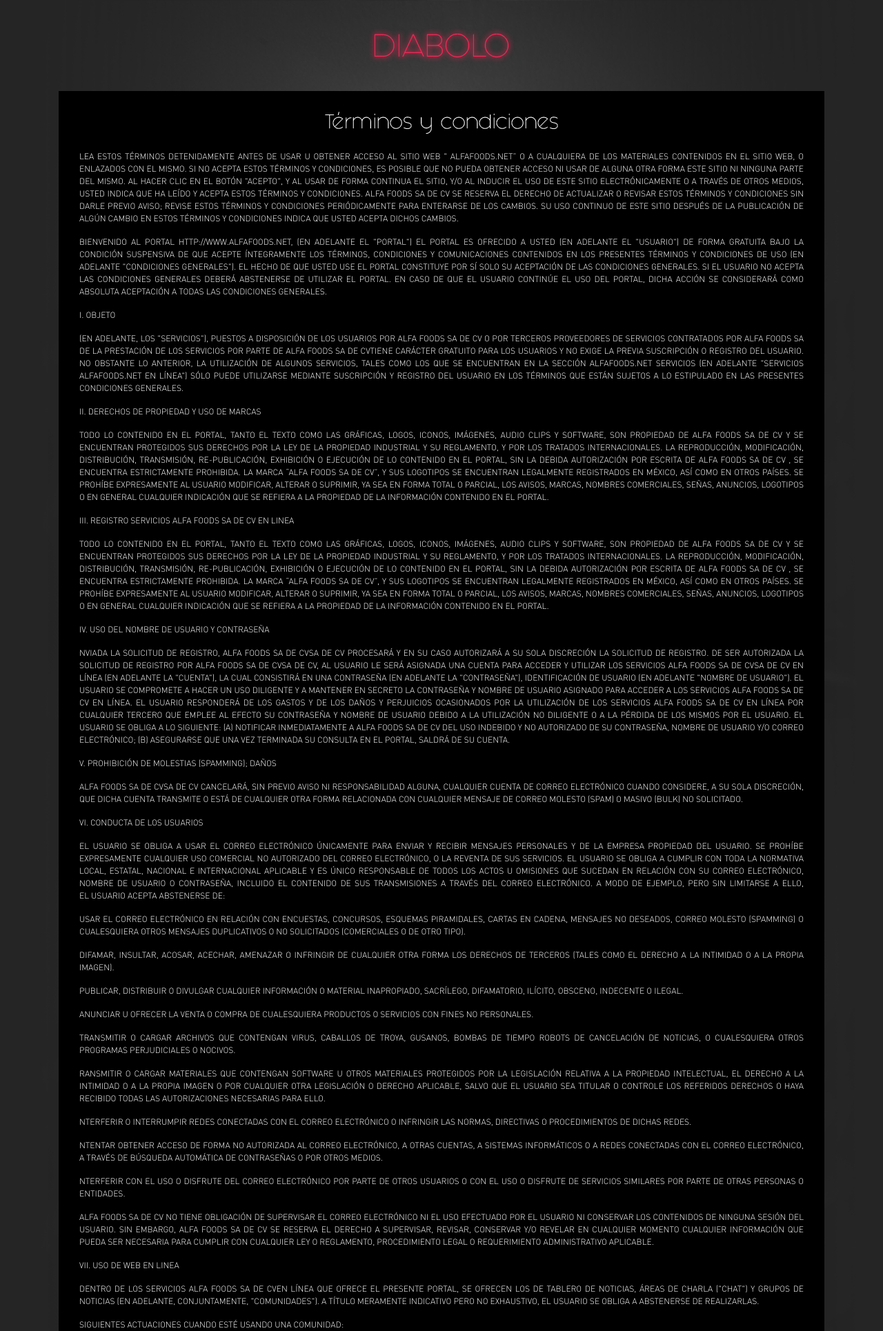
After one commit to oswaldo-ideeo/Diabolo-git, a PHP site: page /terminos.php in a window 1280 px wide. The commit adds this page. Shown: the top 1930 px of the page at 69% size. Run offline with PHP 8.4, Linux system fonts and the light colour scheme.

Commit message:
terminos y avisos

```diff
--- a/css/style.css
+++ b/css/style.css
@@ -705,3 +705,30 @@
     	margin: auto;
 	}
 }
+
+
+/* //////////////////// terminosycondiciones //////////////// */
+
+.terminosycondiciones {
+    margin-top: 40px;
+    padding: 30px 30px 20px 30px;
+    background: #000;
+    margin-bottom: 50px;
+}
+.terminosycondiciones p {
+  color: #fff;
+  font-size: 12px;
+  text-align: justify;
+}
+.aviso {
+    margin-top: 40px;
+    padding: 30px 30px 20px 30px;
+    background: #000;
+    margin-bottom: 50px;
+}
+.aviso p {
+  color: #fff;
+  font-size: 12px;
+  text-align: justify;
+  text-transform: uppercase;
+}
--- a/includes/footer.php
+++ b/includes/footer.php
@@ -3,12 +3,10 @@
 				<div class="col-12 col-md-10 t-center">
 					<div class="row foot">
 						<div class="col-sm-3 t-center foot-gris">DIABOLO.COM&copy;</div>
-						<div class="col-sm-3 t-center"><a class="foot-link foot-gris" href="terminos.php">TERMINOS Y CONDICIONES</a></div>
-						<div class="col-sm-3 t-center"><a class="foot-link foot-gris" href="privacidad.php">AVISO DE PRIVACIDAD</a></div>
+						<div class="col-sm-3 t-center"><a class="foot-link foot-gris" href="terminos.php" target="_blank">TERMINOS Y CONDICIONES</a></div>
+						<div class="col-sm-3 t-center"><a class="foot-link foot-gris" href="privacidad.php" target="_blank">AVISO DE PRIVACIDAD</a></div>
 						<div class="col-sm-3 t-center"><a class="foot-link foot-gris" href="faq.php">PREGUNTAS FRECUENTES</a></div>
 					</div>
-
-
 				</div>
 			</div>
 		</div>
--- /dev/null
+++ b/terminos.php
@@ -0,0 +1,56 @@
+<?php $page = 'DIABOLO'; ?>
+<?php $desc = 'Aqui va la descripccion de la pagina'; ?>
+
+<!DOCTYPE html>
+<html>
+	<head>
+		<?php include 'includes/head.php'; ?>
+	</head>
+	<body class="back-diabolo">
+		<div class="container">
+			<div class="col-sm-12 t-center" style="padding-top: 40px;">
+				<img src="images/diabolo-glow.png" alt="">
+			</div>
+			<div class="col-md-12 t-center terminosycondiciones">
+				<img src="images/terminos.png"><br><br>
+				<p>LEA ESTOS TÉRMINOS DETENIDAMENTE ANTES DE USAR U OBTENER ACCESO AL SITIO WEB " ALFAFOODS.NET” O A CUALQUIERA DE LOS MATERIALES CONTENIDOS EN EL SITIO WEB, O ENLAZADOS CON EL MISMO. SI NO ACEPTA ESTOS TÉRMINOS Y CONDICIONES, ES POSIBLE QUE NO PUEDA OBTENER ACCESO NI USAR DE ALGUNA OTRA FORMA ESTE SITIO NI NINGUNA PARTE DEL MISMO. AL HACER CLIC EN EL BOTÓN "ACEPTO", Y AL USAR DE FORMA CONTINUA EL SITIO, Y/O AL INDUCIR EL USO DE ESTE SITIO ELECTRÓNICAMENTE O A TRAVÉS DE OTROS MEDIOS, USTED INDICA QUE HA LEÍDO Y ACEPTA ESTOS TÉRMINOS Y CONDICIONES. ALFA FOODS SA DE CV SE RESERVA EL DERECHO DE ACTUALIZAR O REVISAR ESTOS TÉRMINOS Y CONDICIONES SIN DARLE PREVIO AVISO; REVISE ESTOS TÉRMINOS Y CONDICIONES PERIÓDICAMENTE PARA ENTERARSE DE LOS CAMBIOS. SU USO CONTINUO DE ESTE SITIO DESPUÉS DE LA PUBLICACIÓN DE ALGÚN CAMBIO EN ESTOS TÉRMINOS Y CONDICIONES INDICA QUE USTED ACEPTA DICHOS CAMBIOS.</p>
+				<p>BIENVENIDO AL PORTAL HTTP://WWW.ALFAFOODS.NET, (EN ADELANTE EL "PORTAL") EL PORTAL ES OFRECIDO A USTED (EN ADELANTE EL "USUARIO") DE FORMA GRATUITA BAJO LA CONDICIÓN SUSPENSIVA DE QUE ACEPTE ÍNTEGRAMENTE LOS TÉRMINOS, CONDICIONES Y COMUNICACIONES CONTENIDOS EN LOS PRESENTES TÉRMINOS Y CONDICIONES DE USO (EN ADELANTE "CONDICIONES GENERALES"). EL HECHO DE QUE USTED USE EL PORTAL CONSTITUYE POR SÍ SOLO SU ACEPTACIÓN DE LAS CONDICIONES GENERALES. SI EL USUARIO NO ACEPTA LAS CONDICIONES GENERALES DEBERÁ ABSTENERSE DE UTILIZAR EL PORTAL. EN CASO DE QUE EL USUARIO CONTINÚE EL USO DEL PORTAL, DICHA ACCIÓN SE CONSIDERARÁ COMO ABSOLUTA ACEPTACIÓN A TODAS LAS CONDICIONES GENERALES.</p>
+				<p>I. OBJETO</p>
+				<p>(EN ADELANTE, LOS "SERVICIOS"), PUESTOS A DISPOSICIÓN DE LOS USUARIOS POR ALFA FOODS SA DE CV   O POR TERCEROS PROVEEDORES DE SERVICIOS CONTRATADOS POR ALFA FOODS SA DE LA PRESTACIÓN DE LOS SERVICIOS POR PARTE DE ALFA FOODS SA DE CVTIENE CARÁCTER GRATUITO PARA LOS USUARIOS Y NO EXIGE LA PREVIA SUSCRIPCIÓN O REGISTRO DEL USUARIO. NO OBSTANTE LO ANTERIOR, LA UTILIZACIÓN DE ALGUNOS SERVICIOS, TALES COMO LOS QUE SE ENCUENTRAN EN LA SECCIÓN ALFAFOODS.NET SERVICIOS (EN ADELANTE "SERVICIOS ALFAFOODS.NET EN LÍNEA") SÓLO PUEDE UTILIZARSE MEDIANTE SUSCRIPCIÓN Y REGISTRO DEL USUARIO EN LOS TÉRMINOS QUE ESTÁN SUJETOS A LO ESTIPULADO EN LAS PRESENTES CONDICIONES GENERALES.</p>
+				<p>II. DERECHOS DE PROPIEDAD Y USO DE MARCAS</p>
+				<p>TODO LO CONTENIDO EN EL PORTAL, TANTO EL TEXTO COMO LAS GRÁFICAS, LOGOS, ICONOS, IMÁGENES, AUDIO CLIPS Y SOFTWARE, SON PROPIEDAD DE ALFA FOODS SA DE CV Y SE ENCUENTRAN PROTEGIDOS SUS DERECHOS POR LA LEY DE LA PROPIEDAD INDUSTRIAL Y SU REGLAMENTO, Y POR LOS TRATADOS INTERNACIONALES. LA REPRODUCCIÓN, MODIFICACIÓN, DISTRIBUCIÓN, TRANSMISIÓN, RE-PUBLICACIÓN, EXHIBICIÓN O EJECUCIÓN DE LO CONTENIDO EN EL PORTAL, SIN LA DEBIDA AUTORIZACIÓN POR ESCRITA DE ALFA FOODS SA DE CV , SE ENCUENTRA ESTRICTAMENTE PROHIBIDA. LA MARCA “ALFA FOODS SA DE CV”, Y SUS LOGOTIPOS SE ENCUENTRAN LEGALMENTE REGISTRADOS EN MÉXICO, ASÍ COMO EN OTROS PAÍSES. SE PROHÍBE EXPRESAMENTE AL USUARIO MODIFICAR, ALTERAR O SUPRIMIR, YA SEA EN FORMA TOTAL O PARCIAL, LOS AVISOS, MARCAS, NOMBRES COMERCIALES, SEÑAS, ANUNCIOS, LOGOTIPOS O EN GENERAL CUALQUIER INDICACIÓN QUE SE REFIERA A LA PROPIEDAD DE LA INFORMACIÓN CONTENIDO EN EL PORTAL.</p>
+				<p>III. REGISTRO SERVICIOS ALFA FOODS SA DE CV EN LINEA</p>
+				<p>TODO LO CONTENIDO EN EL PORTAL, TANTO EL TEXTO COMO LAS GRÁFICAS, LOGOS, ICONOS, IMÁGENES, AUDIO CLIPS Y SOFTWARE, SON PROPIEDAD DE ALFA FOODS SA DE CV Y SE ENCUENTRAN PROTEGIDOS SUS DERECHOS POR LA LEY DE LA PROPIEDAD INDUSTRIAL Y SU REGLAMENTO, Y POR LOS TRATADOS INTERNACIONALES. LA REPRODUCCIÓN, MODIFICACIÓN, DISTRIBUCIÓN, TRANSMISIÓN, RE-PUBLICACIÓN, EXHIBICIÓN O EJECUCIÓN DE LO CONTENIDO EN EL PORTAL, SIN LA DEBIDA AUTORIZACIÓN POR ESCRITA DE ALFA FOODS SA DE CV , SE ENCUENTRA ESTRICTAMENTE PROHIBIDA. LA MARCA “ALFA FOODS SA DE CV”, Y SUS LOGOTIPOS SE ENCUENTRAN LEGALMENTE REGISTRADOS EN MÉXICO, ASÍ COMO EN OTROS PAÍSES. SE PROHÍBE EXPRESAMENTE AL USUARIO MODIFICAR, ALTERAR O SUPRIMIR, YA SEA EN FORMA TOTAL O PARCIAL, LOS AVISOS, MARCAS, NOMBRES COMERCIALES, SEÑAS, ANUNCIOS, LOGOTIPOS O EN GENERAL CUALQUIER INDICACIÓN QUE SE REFIERA A LA PROPIEDAD DE LA INFORMACIÓN CONTENIDO EN EL PORTAL.</p>
+				<p>IV. USO DEL NOMBRE DE USUARIO Y CONTRASEÑA</p>
+				<p>NVIADA LA SOLICITUD DE REGISTRO, ALFA FOODS SA DE CVSA DE CV PROCESARÁ Y EN SU CASO AUTORIZARÁ A SU SOLA DISCRECIÓN LA SOLICITUD DE REGISTRO. DE SER AUTORIZADA LA SOLICITUD DE REGISTRO POR ALFA FOODS SA DE CVSA DE CV, AL USUARIO LE SERÁ ASIGNADA UNA CUENTA PARA ACCEDER Y UTILIZAR LOS SERVICIOS ALFA FOODS SA DE CVSA DE CV EN LÍNEA (EN ADELANTE LA "CUENTA"), LA CUAL CONSISTIRÁ EN UNA CONTRASEÑA (EN ADELANTE LA "CONTRASEÑA"), IDENTIFICACIÓN DE USUARIO (EN ADELANTE "NOMBRE DE USUARIO"). EL USUARIO SE COMPROMETE A HACER UN USO DILIGENTE Y A MANTENER EN SECRETO LA CONTRASEÑA Y NOMBRE DE USUARIO ASIGNADO PARA ACCEDER A LOS SERVICIOS ALFA FOODS SA DE CV EN LÍNEA. EL USUARIO RESPONDERÁ DE LOS GASTOS Y DE LOS DAÑOS Y PERJUICIOS OCASIONADOS POR LA UTILIZACIÓN DE LOS SERVICIOS ALFA FOODS SA DE CV EN LÍNEA POR CUALQUIER TERCERO QUE EMPLEE AL EFECTO SU CONTRASEÑA Y NOMBRE DE USUARIO DEBIDO A LA UTILIZACIÓN NO DILIGENTE O A LA PÉRDIDA DE LOS MISMOS POR EL USUARIO. EL USUARIO SE OBLIGA A LO SIGUIENTE: (A) NOTIFICAR INMEDIATAMENTE A ALFA FOODS SA DE CV DEL USO INDEBIDO Y NO AUTORIZADO DE SU CONTRASEÑA, NOMBRE DE USUARIO Y/O CORREO ELECTRÓNICO; (B) ASEGURARSE QUE UNA VEZ TERMINADA SU CONSULTA EN EL PORTAL, SALDRÁ DE SU CUENTA.</p>
+				<p>V. PROHIBICIÓN DE MOLESTIAS (SPAMMING); DAÑOS</p>
+				<p>ALFA FOODS SA DE CVSA DE CV CANCELARÁ, SIN PREVIO AVISO NI RESPONSABILIDAD ALGUNA, CUALQUIER CUENTA DE CORREO ELECTRÓNICO CUANDO CONSIDERE, A SU SOLA DISCRECIÓN, QUE DICHA CUENTA TRANSMITE O ESTÁ DE CUALQUIER OTRA FORMA RELACIONADA CON CUALQUIER MENSAJE DE CORREO MOLESTO (SPAM) O MASIVO (BULK) NO SOLICITADO.</p>
+				<p>VI. CONDUCTA DE LOS USUARIOS</p>
+				<p>EL USUARIO SE OBLIGA A USAR EL CORREO ELECTRÓNICO ÚNICAMENTE PARA ENVIAR Y RECIBIR MENSAJES PERSONALES Y DE LA EMPRESA PROPIEDAD DEL USUARIO. SE PROHÍBE EXPRESAMENTE CUALQUIER USO COMERCIAL NO AUTORIZADO DEL CORREO ELECTRÓNICO, O LA REVENTA DE SUS SERVICIOS. EL USUARIO SE OBLIGA A CUMPLIR CON TODA LA NORMATIVA LOCAL, ESTATAL, NACIONAL E INTERNACIONAL APLICABLE Y ES ÚNICO RESPONSABLE DE TODOS LOS ACTOS U OMISIONES QUE SUCEDAN EN RELACIÓN CON SU CORREO ELECTRÓNICO, NOMBRE DE USUARIO O CONTRASEÑA, INCLUIDO EL CONTENIDO DE SUS TRANSMISIONES A TRAVÉS DEL CORREO ELECTRÓNICO. A MODO DE EJEMPLO, PERO SIN LIMITARSE A ELLO, EL USUARIO ACEPTA ABSTENERSE DE:</p>
+				<p>USAR EL CORREO ELECTRÓNICO EN RELACIÓN CON ENCUESTAS, CONCURSOS, ESQUEMAS PIRAMIDALES, CARTAS EN CADENA, MENSAJES NO DESEADOS, CORREO MOLESTO (SPAMMING) O CUALESQUIERA OTROS MENSAJES DUPLICATIVOS O NO SOLICITADOS (COMERCIALES O DE OTRO TIPO).</p>
+				<p>DIFAMAR, INSULTAR, ACOSAR, ACECHAR, AMENAZAR O INFRINGIR DE CUALQUIER OTRA FORMA LOS DERECHOS DE TERCEROS (TALES COMO EL DERECHO A LA INTIMIDAD O A LA PROPIA IMAGEN).</p>
+				<p>PUBLICAR, DISTRIBUIR O DIVULGAR CUALQUIER INFORMACIÓN O MATERIAL INAPROPIADO, SACRÍLEGO, DIFAMATORIO, ILÍCITO, OBSCENO, INDECENTE O ILEGAL.</p>
+				<p>ANUNCIAR U OFRECER LA VENTA O COMPRA DE CUALESQUIERA PRODUCTOS O SERVICIOS CON FINES NO PERSONALES.</p>
+				<p>TRANSMITIR O CARGAR ARCHIVOS QUE CONTENGAN VIRUS, CABALLOS DE TROYA, GUSANOS, BOMBAS DE TIEMPO ROBOTS DE CANCELACIÓN DE NOTICIAS, O CUALESQUIERA OTROS PROGRAMAS PERJUDICIALES O NOCIVOS.</p>
+				<p>RANSMITIR O CARGAR MATERIALES QUE CONTENGAN SOFTWARE U OTROS MATERIALES PROTEGIDOS POR LA LEGISLACIÓN RELATIVA A LA PROPIEDAD INTELECTUAL, EL DERECHO A LA INTIMIDAD O A LA PROPIA IMAGEN O POR CUALQUIER OTRA LEGISLACIÓN O DERECHO APLICABLE, SALVO QUE EL USUARIO SEA TITULAR O CONTROLE LOS REFERIDOS DERECHOS O HAYA RECIBIDO TODAS LAS AUTORIZACIONES NECESARIAS PARA ELLO.</p>
+				<p>NTERFERIR O INTERRUMPIR REDES CONECTADAS CON EL CORREO ELECTRÓNICO O INFRINGIR LAS NORMAS, DIRECTIVAS O PROCEDIMIENTOS DE DICHAS REDES.</p>
+				<p>NTENTAR OBTENER ACCESO DE FORMA NO AUTORIZADA AL CORREO ELECTRÓNICO, A OTRAS CUENTAS, A SISTEMAS INFORMÁTICOS O A REDES CONECTADAS CON EL CORREO ELECTRÓNICO, A TRAVÉS DE BÚSQUEDA AUTOMÁTICA DE CONTRASEÑAS O POR OTROS MEDIOS.</p>
+				<p>NTERFERIR CON EL USO O DISFRUTE DEL CORREO ELECTRÓNICO POR PARTE DE OTROS USUARIOS O CON EL USO O DISFRUTE DE SERVICIOS SIMILARES POR PARTE DE OTRAS PERSONAS O ENTIDADES.</p>
+				<p>ALFA FOODS SA DE CV NO TIENE OBLIGACIÓN DE SUPERVISAR EL CORREO ELECTRÓNICO NI EL USO EFECTUADO POR EL USUARIO NI CONSERVAR LOS CONTENIDOS DE NINGUNA SESIÓN DEL USUARIO. SIN EMBARGO, ALFA FOODS SA DE CV SE RESERVA EL DERECHO A SUPERVISAR, REVISAR, CONSERVAR Y/O REVELAR EN CUALQUIER MOMENTO CUALQUIER INFORMACIÓN QUE PUEDA SER NECESARIA PARA CUMPLIR CON CUALQUIER LEY O REGLAMENTO, PROCEDIMIENTO LEGAL O REQUERIMIENTO ADMINISTRATIVO APLICABLE.</p>
+				<p>VII. USO DE WEB EN LINEA</p>
+				<p>DENTRO DE LOS SERVICIOS ALFA FOODS SA DE CVEN LÍNEA QUE OFRECE EL PRESENTE PORTAL, SE OFRECEN LOS DE TABLERO DE NOTICIAS, ÁREAS DE CHARLA ("CHAT") Y GRUPOS DE NOTICIAS (EN ADELANTE, CONJUNTAMENTE, "COMUNIDADES"). A TÍTULO MERAMENTE INDICATIVO PERO NO EXHAUSTIVO, EL USUARIO SE OBLIGA A ABSTENERSE DE REALIZARLAS.</p>
+				<p>SIGUIENTES ACTUACIONES CUANDO ESTÉ USANDO UNA COMUNIDAD:</p>
+				<p>DIFAMAR, INJURIAR, ACOSAR, ACECHAR, AMENAZAR O VIOLAR DE CUALQUIER OTRA FORMA LOS DERECHOS (TALES COMO EL DERECHO A LA INTIMIDAD O A LA PROPIA IMAGEN) DE TERCEROS.</p>
+				<p>PUBLICAR, ANUNCIAR, CARGAR, DISTRIBUIR O DIVULGAR CUALQUIER ASUNTO, NOMBRE, INFORMACIÓN O MATERIAL INAPROPIADOS, PROFANOS, DIFAMATORIOS, ABUSIVOS, OBSCENOS, INDECENTES O ILEGALES.</p>
+				<p>CARGAR ARCHIVOS QUE CONTENGAN SOFTWARE O CUALQUIER OTRO MATERIAL PROTEGIDO POR LA NORMATIVA SOBRE PROPIEDAD INTELECTUAL (O POR LOS DERECHOS A LA INTIMIDAD Y A LA PROPIA IMAGEN), EXCEPTO SI USTED GESTIONA O ES TITULAR DE TALES DERECHOS O HA RECIBIDO TODAS LAS LICENCIAS NECESARIAS PARA REALIZAR DICHAS ACTUACIONES. CARGAR ARCHIVOS QUE CONTENGAN VIRUS, ARCHIVOS DEFECTUOSOS O CUALQUIER OTRO SOFTWARE O PROGRAMA INFORMÁTICO SIMILAR QUE PUEDA PERJUDICAR EL FUNCIONAMIENTO DE ORDENADORES DE TERCEROS.</p>
+				<p>ANUNCIAR U OFRECER A LA VENTA CUALESQUIERA PRODUCTOS O SERVICIOS CON FINES COMERCIALES. LLEVAR A CABO O REMITIR ENCUESTAS, CONCURSOS, PLANES PIRAMIDALES O CARTAS EN CADENA.</p>
+				<p>LIMITAR O IMPEDIR A CUALQUIER OTRO USUARIO EL USO Y DISFRUTE DE LAS COMUNIDADES. ALFA FOODS SA DE CV SE RESERVA EL DERECHO DE CANCELAR, POR CUALQUIER CAUSA, EL ACCESO A ALGUNA O A TODAS LAS COMUNIDADES, EN CUALQUIER MOMENTO, SIN NECESIDAD DE PREVIO AVISO Y SIN RESPONSABILIDAD ALGUNA.</p>
+				<p>ALFA FOODS SA DE CVSA DE CV NO ESTÁ OBLIGADA A SUPERVISAR LAS COMUNIDADES. SIN EMBARGO, ALFA FOODS SA DE CV SE RESERVA EL DERECHO DE DIFUNDIR EN CUALQUIER MOMENTO AQUELLA INFORMACIÓN QUE SEA NECESARIA PARA DAR CUMPLIMIENTO A LA LEGISLACIÓN O REGLAMENTACIÓN APLICABLES, O A LO ESPECÍFICAMENTE REQUERIDO POR PROCESOS LEGALES O REQUERIMIENTOS ADMINISTRATIVOS; ASIMISMO, ALFAFOODS SE RESERVA EL DERECHO A PUBLICAR, NEGARSE A PUBLICAR O RETIRAR, TOTAL O PARCIALMENTE, CUALESQUIERA INFORMACIONES O MATERIALES, A SU EXCLUSIVA DISCRECIÓN.</p>
+				<p>VIII. DERECHO DE PRIVACIDAD ALFA FOODS SA DE CV</p>
+				<p>GARANTIZA AL USUARIO EL DERECHO DE PRIVACIDAD DE CONFORMIDAD CON SU POLÍTICA DE PRIVACIDAD. EL USUARIO ACEPTA QUE ALFA FOODS SA DE CVSA DE CV PUEDE TENER ACCESO A SU CUENTA CON EL FIN DE RESPONDER A NECESIDADES TÉCNICAS O DE SERVICIO.</p>
+				<p>X. LIMITACIONES A LA RESPONSABILIDAD.</p>
+				<p>HASTA EL MÁXIMO PERMITIDO POR LAS LEYES APLICABLES, ALFA FOODS SA DE CV NO SERÁ RESPONSABLE, EN NINGÚN CASO, POR CUALESQUIER DAÑOS DIRECTOS, ESPECIALES, INCIDENTALES, INDIRECTOS, O CONSECUENCIALES QUE EN CUALQUIER FORMA (INCLUYENDO SIN LIMITACIÓN ALGUNA, DAÑOS POR INTERRUPCIÓN DE NEGOCIOS, PÉRDIDA DE DATOS, O CUALESQUIER OTRA PÉRDIDA PECUNIARIA) QUE SE DERIVEN O SE RELACIONEN CON (I) EL USO O EJECUCIÓN DEL PORTAL Y SUS SERVICIOS, (II) CON EL RETRASO O FALTA DE DISPONIBILIDAD DE USO DEL PORTAL, (III) LA PROVEEDURÍA DE O FALTA DE PROVEEDURÍA DE LOS SERVICIOS, DE CUALESQUIER INFORMACIÓN O GRÁFICOS CONTENIDOS O PUBLICADOS EN O A TRAVÉS DEL PORTAL, (IV) DE LA ACTUALIZACIÓN O FALTA DE ACTUALIZACIÓN DE LA INFORMACIÓN, (V) QUE LA INFORMACIÓN HAYA SIDO ALTERADA O MODIFICADA, EN TODO O EN PARTE, LUEGO DE HABER SIDO INCLUIDA EN EL PORTAL; (VI) </p>
+			</div>
+		</div>
+	</body>
+</html>
```
Also changed, not shown: privacidad.php (added, +37 -0 lines), images/aviso.png (added), images/terminos.png (added), 1 other file.
